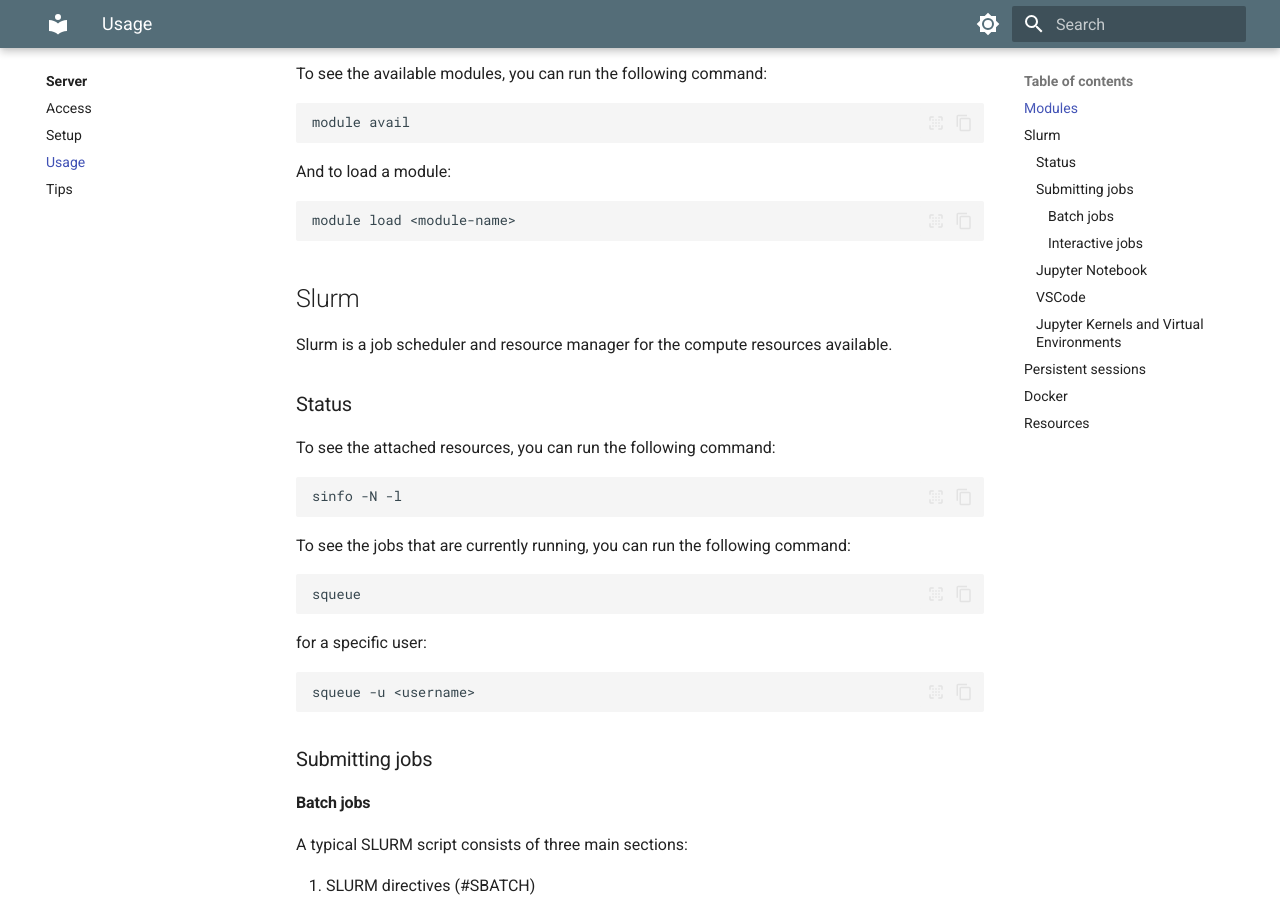
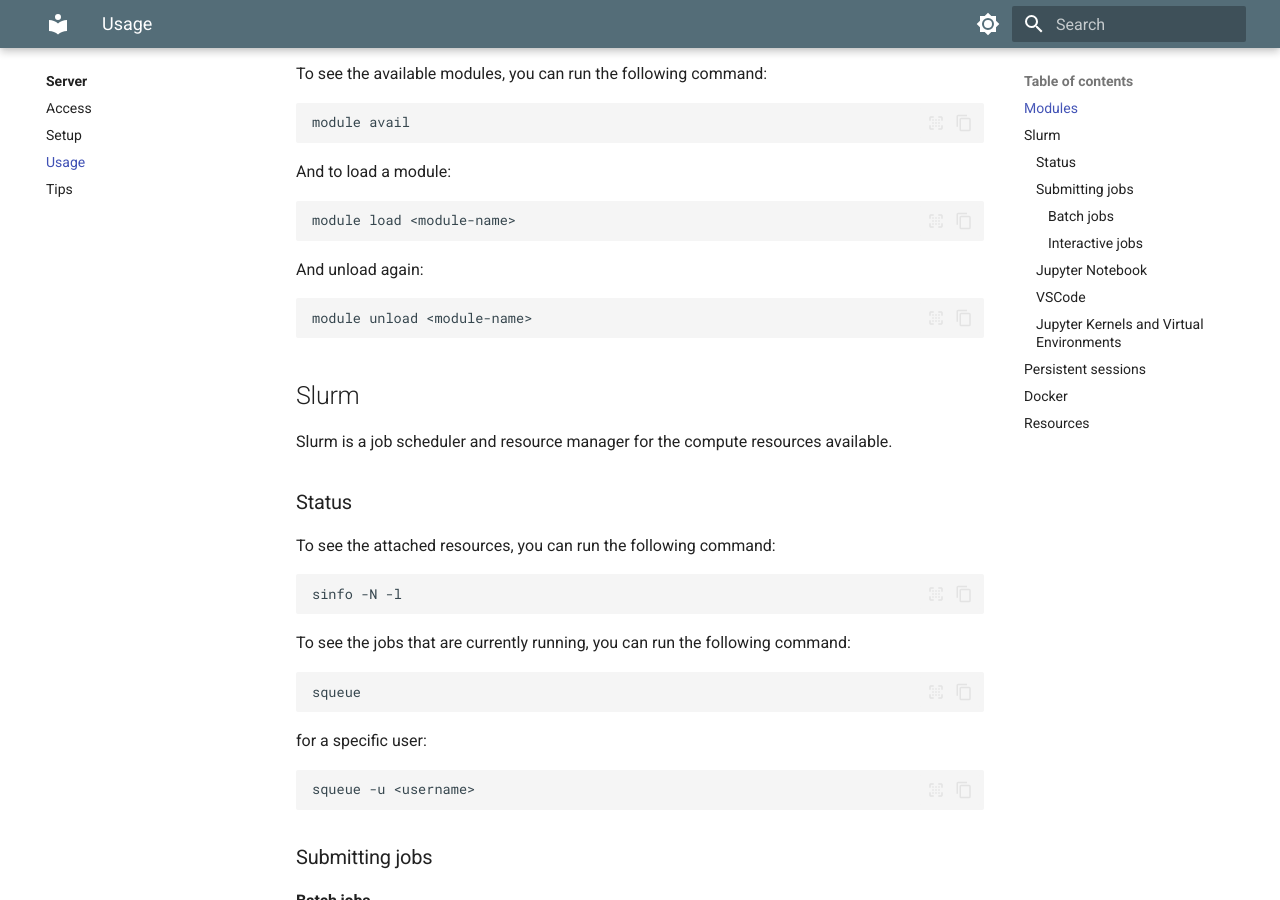
Before and after one commit to cph-sodas/cph-sodas.github.io, an MkDocs documentation site: the page built from docs/server/usage.md, in a window 1280 px wide and 900 px high, scrolled down 438 px. Built offline with MkDocs 1.6.1 and Material for MkDocs 9.7.7, drawn with Linux system fonts in a browser that asks for light colours.

Commit message:
module unload

````diff
--- a/docs/server/usage.md
+++ b/docs/server/usage.md
@@ -21,6 +21,12 @@ And to load a module:
 
 ```bash
 module load <module-name>
+```
+
+And unload again:
+
+```bash
+module unload <module-name>
 ```
 
 ## Slurm
````
